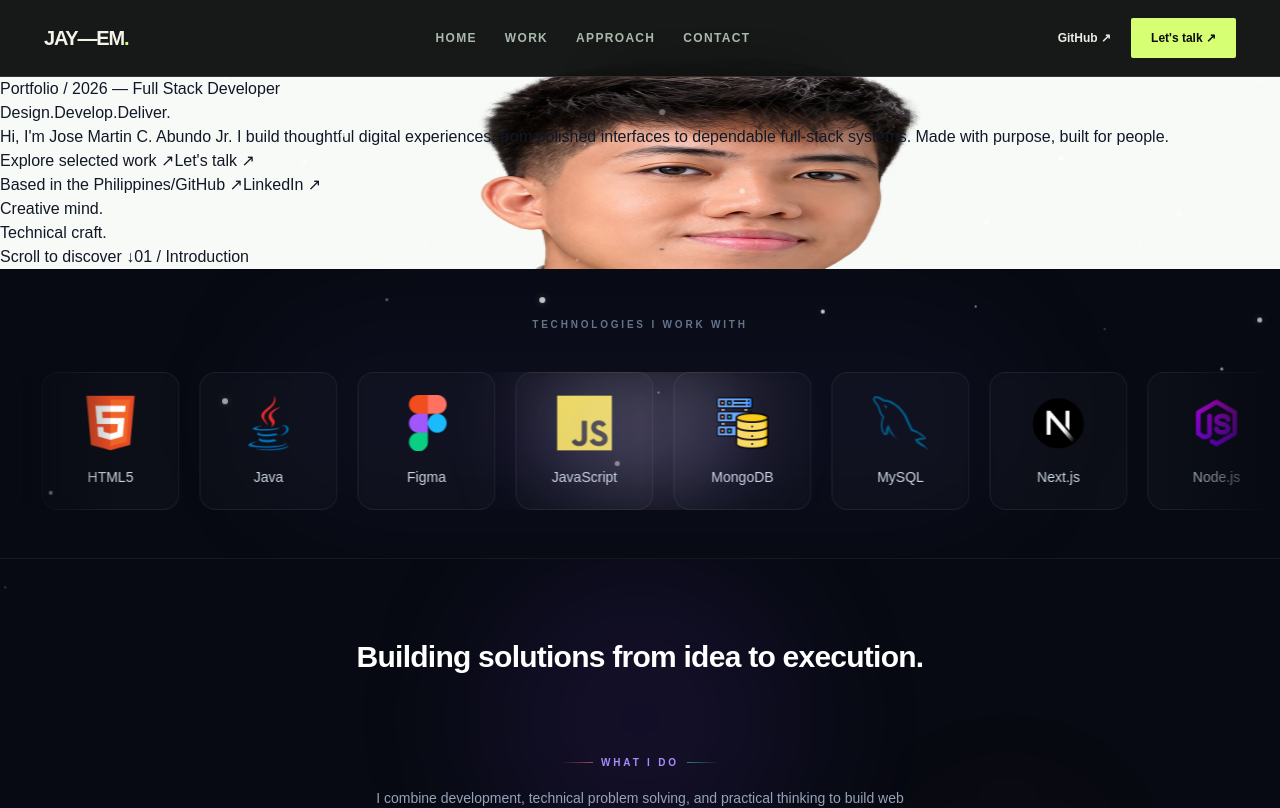
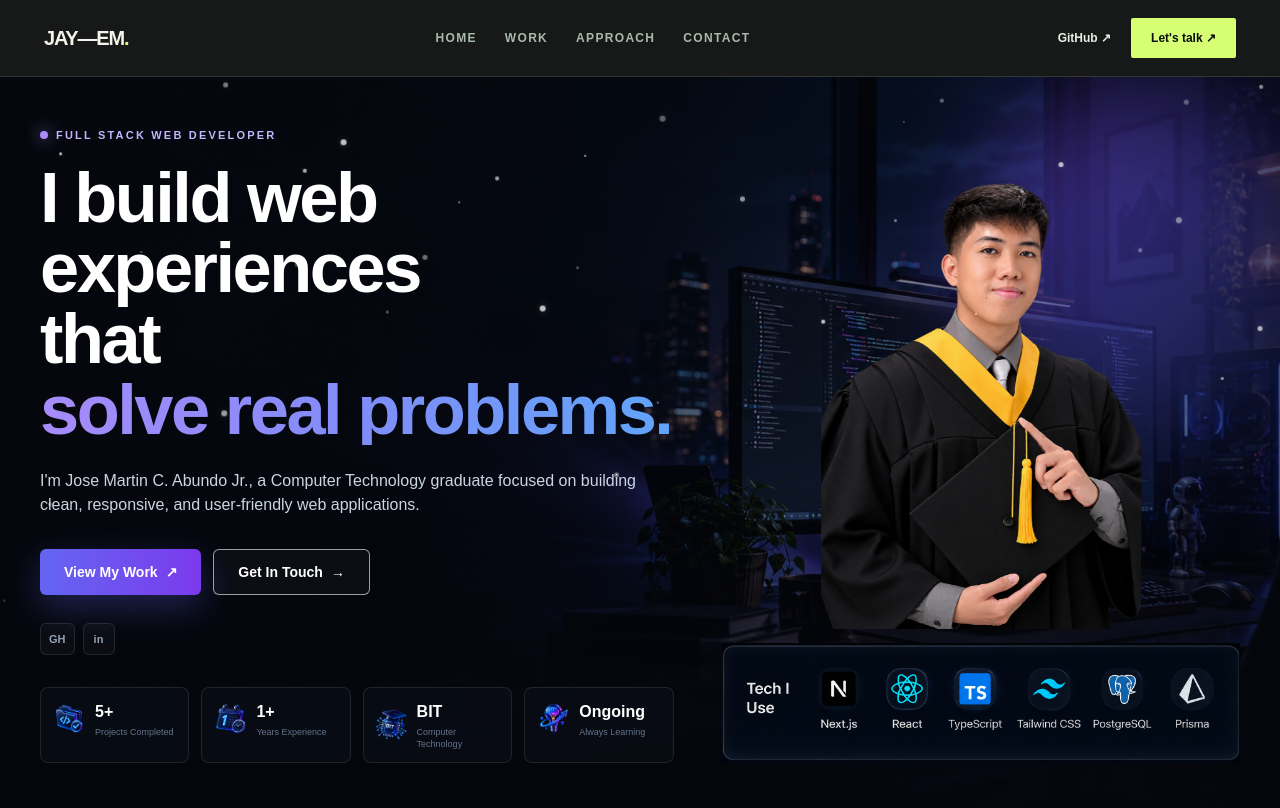
Before and after one commit to jayemabundo04/Jayem-s-Portfolio, a Next.js app: page / in a window 1280 px wide. Shown: the top 808 px of the page. Built offline with nearby package versions, Linux system fonts and the light colour scheme; no server answers.

Commit message:
Restore homepage to pre-merge design

```diff
--- a/src/components/home/Hero.tsx
+++ b/src/components/home/Hero.tsx
@@ -1,45 +1,253 @@
+"use client";
+
+import { useEffect, useRef, useState } from "react";
 import Image from "next/image";
 import Link from "next/link";
+
+import { ButtonLink } from "@/components/ui/Button";
 import { socialLinks } from "@/data/social-links";
 
+const stats = [
+  {
+    icon: "/images/icon/progcon.png",
+    value: "5+",
+    label: "Projects Completed",
+  },
+  {
+    icon: "/images/icon/exp.png",
+    value: "1+",
+    label: "Years Experience",
+  },
+  {
+    icon: "/images/icon/course.png",
+    value: "BIT",
+    label: "Computer Technology",
+  },
+  {
+    icon: "/images/icon/learn.png",
+    value: "Ongoing",
+    label: "Always Learning",
+  },
+];
+
 export function Hero() {
+  const heroRef = useRef<HTMLElement>(null);
+  const revealFrameRef = useRef<number | null>(null);
+  const [isHeroVisible, setIsHeroVisible] = useState(false);
+
+  useEffect(() => {
+    const hero = heroRef.current;
+
+    if (!hero) return;
+
+    const observer = new IntersectionObserver(
+      ([entry]) => {
+        if (revealFrameRef.current !== null) {
+          window.cancelAnimationFrame(revealFrameRef.current);
+          revealFrameRef.current = null;
+        }
+
+        if (!entry.isIntersecting) {
+          setIsHeroVisible(false);
+          return;
+        }
+
+        revealFrameRef.current = window.requestAnimationFrame(() => {
+          revealFrameRef.current = window.requestAnimationFrame(() => {
+            setIsHeroVisible(true);
+            revealFrameRef.current = null;
+          });
+        });
+      },
+      {
+        threshold: 0.12,
+        rootMargin: "0px 0px -8% 0px",
+      }
+    );
+
+    observer.observe(hero);
+
+    return () => {
+      observer.disconnect();
+
+      if (revealFrameRef.current !== null) {
+        window.cancelAnimationFrame(revealFrameRef.current);
+      }
+    };
+  }, []);
+
   return (
-    <section className="jp-home jp-hero" aria-labelledby="portfolio-heading">
-      <div className="jp-grid" aria-hidden="true" />
-      <div className="jp-container jp-hero-inner">
-        <div style={{ position: "relative", zIndex: 2 }}>
-          <p className="jp-eyebrow"><span className="jp-dot" /> Portfolio / 2026 — Full Stack Developer</p>
-          <h1 id="portfolio-heading" className="jp-title">
-            <span>Design.</span>
-            <span className="jp-outline">Develop.</span>
-            <span className="jp-lime">Deliver.</span>
-          </h1>
-          <p className="jp-intro">
-            Hi, I&apos;m Jose Martin C. Abundo Jr. I build thoughtful digital
-            experiences, from polished interfaces to dependable full-stack
-            systems. Made with purpose, built for people.
-          </p>
-          <div className="jp-actions">
-            <Link href="#work-preview" className="jp-button jp-button-primary">Explore selected work <span aria-hidden="true">↗</span></Link>
-            <Link href="/contact" className="jp-button jp-button-secondary">Let&apos;s talk <span aria-hidden="true">↗</span></Link>
+    <section
+      ref={heroRef}
+      data-visible={isHeroVisible ? "true" : "false"}
+      className="hero-section relative isolate min-h-[calc(100svh-4rem)] overflow-hidden border-b border-white/5 bg-[#05070d] text-white"
+    >
+      {/* Background */}
+     {/* Background */}
+<div
+  className="pointer-events-none absolute inset-0 -z-10"
+  aria-hidden="true"
+>
+  <Image
+    src="/images/projects/home.png"
+    alt=""
+    fill
+    priority
+    sizes="100vw"
+    className="object-cover object-center"
+  />
+
+  {/* Dark overlay for text readability */}
+  <div className="absolute inset-0 bg-[linear-gradient(90deg,rgba(5,7,13,0.96)_0%,rgba(5,7,13,0.82)_32%,rgba(5,7,13,0.42)_68%,rgba(5,7,13,0.68)_100%)]" />
+
+  <div className="absolute inset-0 bg-[linear-gradient(0deg,rgba(5,7,13,0.92)_0%,transparent_45%,rgba(5,7,13,0.25)_100%)]" />
+</div>
+
+      {/* Main Container */}
+      <div className="mx-auto flex min-h-[calc(100svh-4rem)] w-full max-w-7xl items-center px-5 py-12 sm:px-8 lg:px-10">
+        <div className="grid w-full items-end gap-10 lg:grid-cols-[1.1fr_0.9fr] lg:gap-12">
+          {/* LEFT SIDE */}
+          <div className="relative z-10 max-w-3xl">
+            {/* Role */}
+            <div className="hero-reveal hero-reveal-1 mb-5 flex items-center gap-2 text-[11px] font-semibold uppercase tracking-[0.2em] text-violet-300">
+              <span className="h-2 w-2 rounded-full bg-violet-400 shadow-[0_0_16px_rgba(167,139,250,0.9)]" />
+              Full Stack Web Developer
+            </div>
+
+            {/* Heading */}
+            <h1 className="hero-heading text-4xl font-semibold leading-[1.02] tracking-[-0.035em] text-white sm:text-5xl lg:text-[4.4rem]">
+              <span className="hero-heading-part hero-heading-part-1">
+                I build web experiences
+              </span>
+              <br className="hidden sm:block" />{" "}
+              <span className="hero-heading-part hero-heading-part-2">
+                that
+              </span>{" "}
+              <span className="hero-heading-part hero-heading-part-3 bg-gradient-to-r from-violet-400 via-indigo-400 to-blue-400 bg-clip-text text-transparent">
+                solve real problems.
+              </span>
+            </h1>
+
+            {/* Description */}
+            <p className="hero-description-reveal mt-6 max-w-2xl text-sm leading-7 text-slate-300 sm:text-base">
+              I&apos;m Jose Martin C. Abundo Jr., a Computer Technology graduate
+              focused on building clean, responsive, and user-friendly web
+              applications.
+            </p>
+
+            {/* CTA Buttons */}
+            <div className="hero-reveal hero-reveal-4 mt-8 flex flex-wrap gap-3">
+              <ButtonLink
+                href="#work-preview"
+                variant="inverse"
+                className="border-0 bg-gradient-to-r from-indigo-500 to-violet-600 px-6 text-white shadow-[0_12px_35px_rgba(99,102,241,0.3)] hover:from-indigo-400 hover:to-violet-500"
+              >
+                View My Work
+                <span aria-hidden="true" className="ml-2">
+                  ↗
+                </span>
+              </ButtonLink>
+
+              <ButtonLink
+                href="#contact-preview"
+                variant="inverseOutline"
+                className="border-white/15 bg-white/[0.03] px-6 text-slate-200 backdrop-blur-sm hover:border-violet-400/50 hover:bg-violet-500/10 hover:text-white"
+              >
+                Get In Touch
+                <span aria-hidden="true" className="ml-2">
+                  →
+                </span>
+              </ButtonLink>
+            </div>
+
+            {/* Social Links */}
+            <div className="hero-reveal hero-reveal-5 mt-7 flex items-center gap-2">
+              {socialLinks.map((link) => (
+                <Link
+                  href={link.href}
+                  key={link.href}
+                  target="_blank"
+                  rel="noreferrer"
+                  aria-label={link.label}
+                  className="flex h-8 min-w-8 items-center justify-center rounded-md border border-white/10 bg-white/[0.03] px-2 text-[11px] font-semibold text-slate-400 transition hover:border-violet-400/40 hover:text-white"
+                >
+                  {link.label === "GitHub" ? "GH" : "in"}
+                </Link>
+              ))}
+            </div>
+
+            {/* Stats */}
+            <div className="hero-reveal hero-reveal-6 mt-8 grid grid-cols-2 gap-2 sm:grid-cols-4 sm:gap-3">
+              {stats.map((stat) => (
+                <div
+                  key={stat.label}
+                  className="rounded-lg border border-white/10 bg-[#0b0f18]/60 px-3 py-3 backdrop-blur-md"
+                >
+                  <div className="flex items-center gap-2.5">
+                    <Image
+                      src={stat.icon}
+                      alt=""
+                      width={34}
+                      height={34}
+                      className="h-8 w-8 object-contain"
+                    />
+
+                    <div>
+                      <p className="text-base font-semibold text-white">
+                        {stat.value}
+                      </p>
+                      <p className="mt-0.5 text-[9px] leading-3 text-slate-500">
+                        {stat.label}
+                      </p>
+                    </div>
+                  </div>
+                </div>
+              ))}
+            </div>
           </div>
-          <div className="jp-meta">
-            <span>Based in the Philippines</span>
-            <span aria-hidden="true">/</span>
-            {socialLinks.map(link => (
-              <Link key={link.href} href={link.href} target="_blank" rel="noopener noreferrer">{link.label} ↗</Link>
-            ))}
+
+          {/* RIGHT SIDE */}
+          <div className="relative z-10 flex w-full justify-center lg:justify-end">
+            <div className="relative w-full max-w-[42rem]">
+              {/* Profile Glow */}
+              <div
+                className="hero-profile-glow absolute left-1/2 top-[-4rem] h-[22rem] w-[22rem] -translate-x-1/2 rounded-full bg-gradient-to-br from-violet-600/60 via-indigo-600/40 to-blue-500/20 blur-3xl"
+                aria-hidden="true"
+              />
+
+              <div
+                className="hero-profile-glow absolute left-1/2 top-[-2rem] h-[18rem] w-[18rem] -translate-x-1/2 rounded-full bg-gradient-to-br from-violet-500/30 via-indigo-500/20 to-transparent blur-2xl"
+                aria-hidden="true"
+              />
+
+              {/* Profile */}
+              <div className="hero-profile-reveal relative z-20 mx-auto mb-2 h-[27rem] w-[22rem] sm:mb-3 sm:h-[30rem] sm:w-[24rem]">
+                <div className="hero-profile-float relative h-full w-full">
+                  <Image
+                    src="/images/icon/profile.png"
+                    alt="Jose Martin C. Abundo Jr."
+                    fill
+                    priority
+                    sizes="(max-width: 1024px) 24rem, 27rem"
+                    className="object-contain object-bottom"
+                  />
+                </div>
+              </div>
+
+              {/* Tech Stack Image */}
+              <div className="hero-tech-reveal relative z-10">
+                <Image
+                  src="/images/projects/techus.png"
+                  alt="Technology stack: Next.js, React, TypeScript, Tailwind CSS, PostgreSQL, and Prisma"
+                  width={758}
+                  height={137}
+                  sizes="(max-width: 1024px) 100vw, 42rem"
+                  className="h-auto w-full object-contain"
+                />
+              </div>
+            </div>
           </div>
         </div>
-        <div className="jp-profile-wrap">
-          <div className="jp-orbit" aria-hidden="true" />
-          <div className="jp-profile">
-            <Image src="/images/icon/profile.png" alt="Portrait of Jose Martin C. Abundo Jr." fill priority sizes="(max-width: 1000px) 90vw, 40vw" />
-          </div>
-          <div className="jp-visual-tag">Creative mind.<br />Technical craft.</div>
-        </div>
-        <span className="jp-bottom-label">Scroll to discover ↓</span>
-        <span className="jp-bottom-index">01 / Introduction</span>
       </div>
     </section>
   );
```
